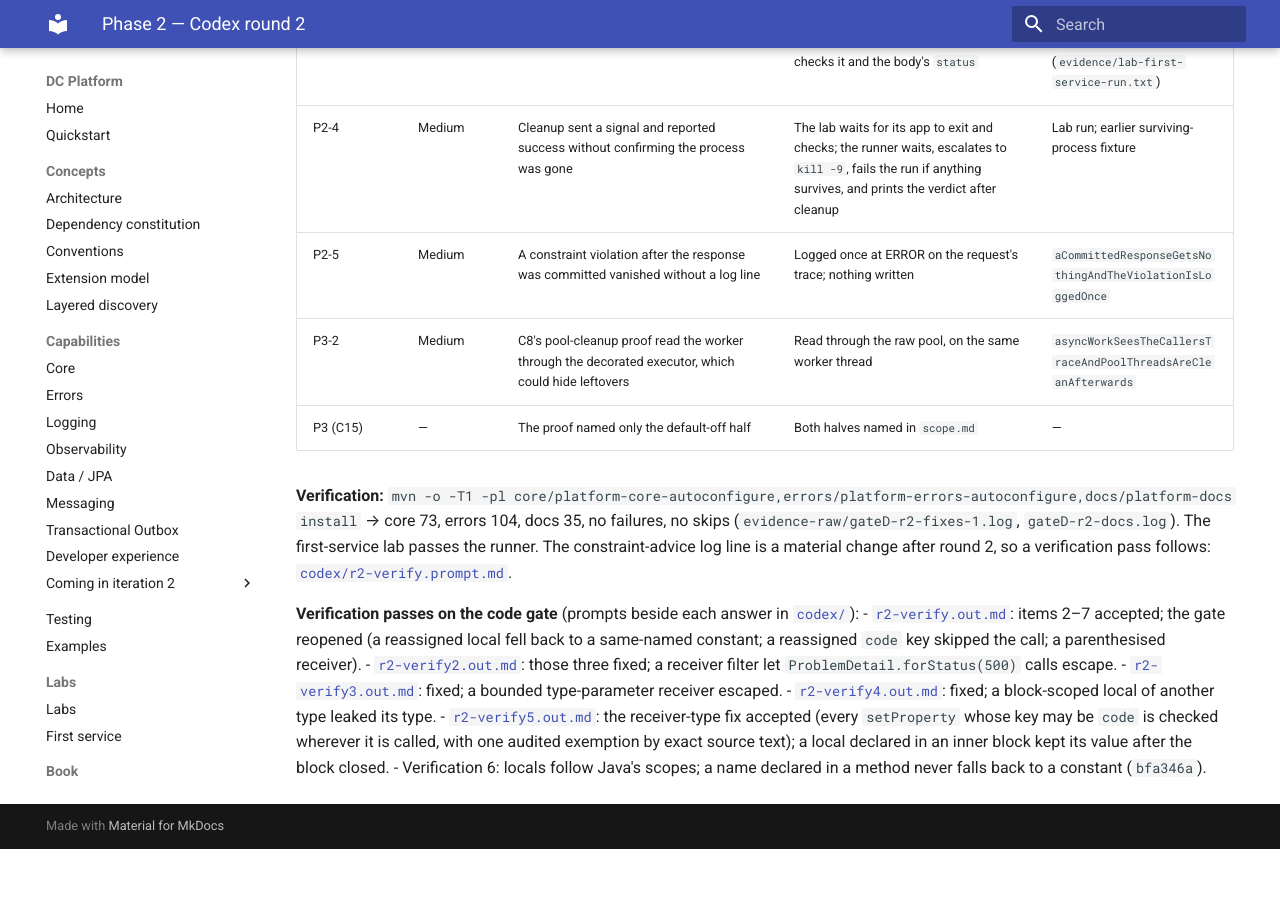
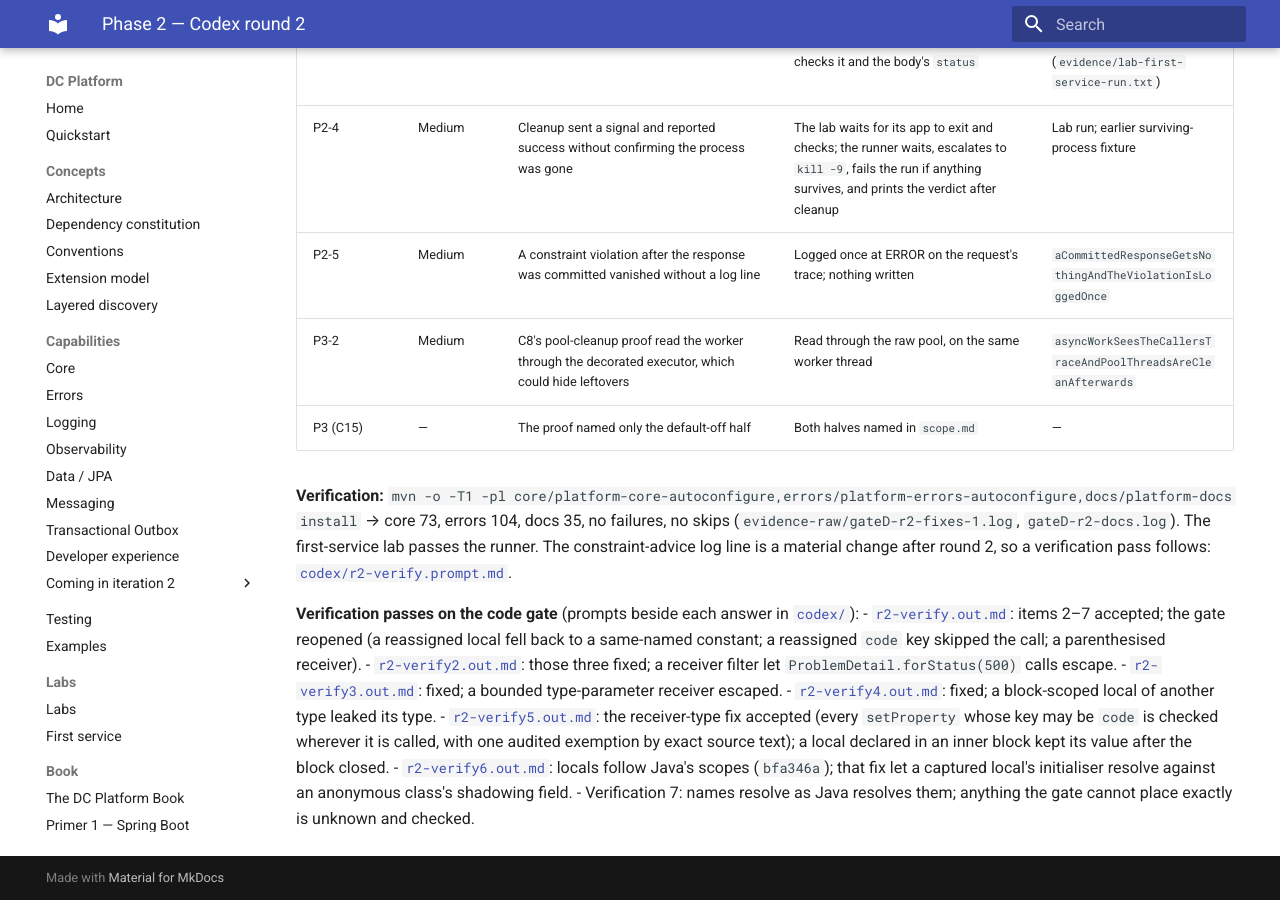
Before and after one commit to muhammadallee/dc-platform, an MkDocs documentation site: the page built from docs/spring-native/phase-02-foundation/review-round-2.md, in a window 1280 px wide and 900 px high, scrolled down 729 px. Built offline with MkDocs 1.6.1 and Material for MkDocs 9.7.7, drawn with Linux system fonts in a browser that asks for light colours; before the commit the page ends 1578 px from its top, so only the background shows below that.

Commit message:
docs(spring-native): phase 2 Codex verification 6 answer and verification 7 prompt
Co-Authored-By: Claude Opus 5.5 <noreply@anthropic.com>
Claude-Session: https://claude.ai/code/session_0131grQ6pUwFCGZox6ekZHiA

```diff
--- a/docs/spring-native/phase-02-foundation/review-round-2.md
+++ b/docs/spring-native/phase-02-foundation/review-round-2.md
@@ -35,5 +35,6 @@ verification pass follows: [`codex/r2-verify.prompt.md`](codex/r2-verify.prompt.
 - [`r2-verify5.out.md`](codex/r2-verify5.out.md): the receiver-type fix accepted (every `setProperty` whose key may be
   `code` is checked wherever it is called, with one audited exemption by exact source text); a local declared in an
   inner block kept its value after the block closed.
-- Verification 6: locals follow Java's scopes; a name declared in a method never falls back to a constant
-  (`bfa346a`).
+- [`r2-verify6.out.md`](codex/r2-verify6.out.md): locals follow Java's scopes (`bfa346a`); that fix let a captured
+  local's initialiser resolve against an anonymous class's shadowing field.
+- Verification 7: names resolve as Java resolves them; anything the gate cannot place exactly is unknown and checked.
```
Also changed, not shown: docs/spring-native/phase-02-foundation/codex/r2-verify6.out.md (added, +21 -0 lines), docs/spring-native/phase-02-foundation/codex/r2-verify7.prompt.md (added, +20 -0 lines).
